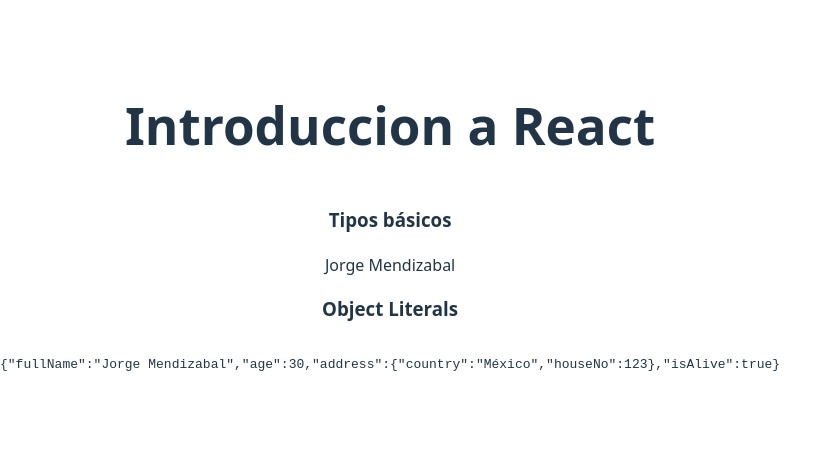
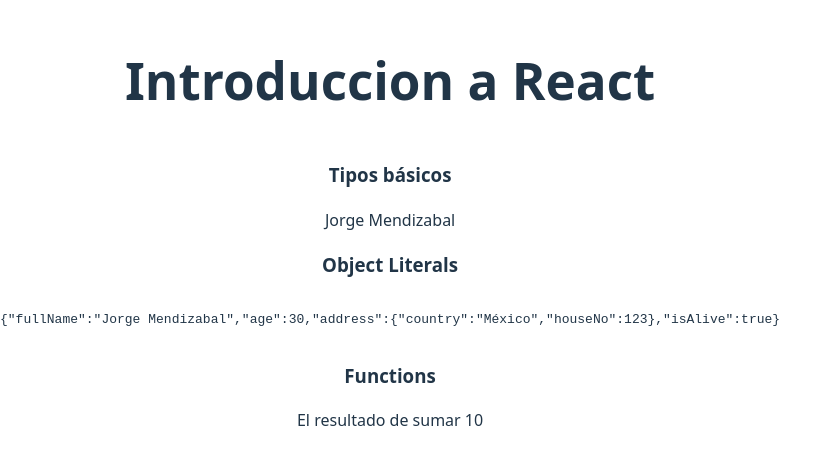
Before and after one commit to jorgeamn-softtek/react-foundation, a React (Vite) app: page / in a window 1280 px wide. Shown: the part 175-640 px from the top of the page, without its empty margins (0-839 px from the left). Built offline with nearby package versions, Linux system fonts and the light colour scheme.

Commit message:
clase funciones

```diff
--- a/src/App.tsx
+++ b/src/App.tsx
@@ -1,4 +1,4 @@
-import { BasicTypes, ObjectLiterals } from "./typescript";
+import { BasicFunctions, BasicTypes, ObjectLiterals } from "./typescript";
 
 function App() {
   return (
@@ -6,6 +6,7 @@
       <h1>Introduccion a React</h1>
       <BasicTypes></BasicTypes>
       <ObjectLiterals></ObjectLiterals>
+      <BasicFunctions></BasicFunctions>
     </main>
   );
 }
--- /dev/null
+++ b/src/typescript/BasicFunctions.tsx
@@ -0,0 +1,12 @@
+export const BasicFunctions = () => {
+  const addTwoNumbers = (a: number, b: number): number => {
+    return a + b;
+  };
+
+  return (
+    <>
+      <h3>Functions</h3>
+      <span>El resultado de sumar {addTwoNumbers(5, 5)}</span>
+    </>
+  );
+};
--- a/src/typescript/index.ts
+++ b/src/typescript/index.ts
@@ -1,2 +1,3 @@
 export * from "./BasicTypes";
 export * from "./ObjectLiterals";
+export * from "./BasicFunctions";
```
